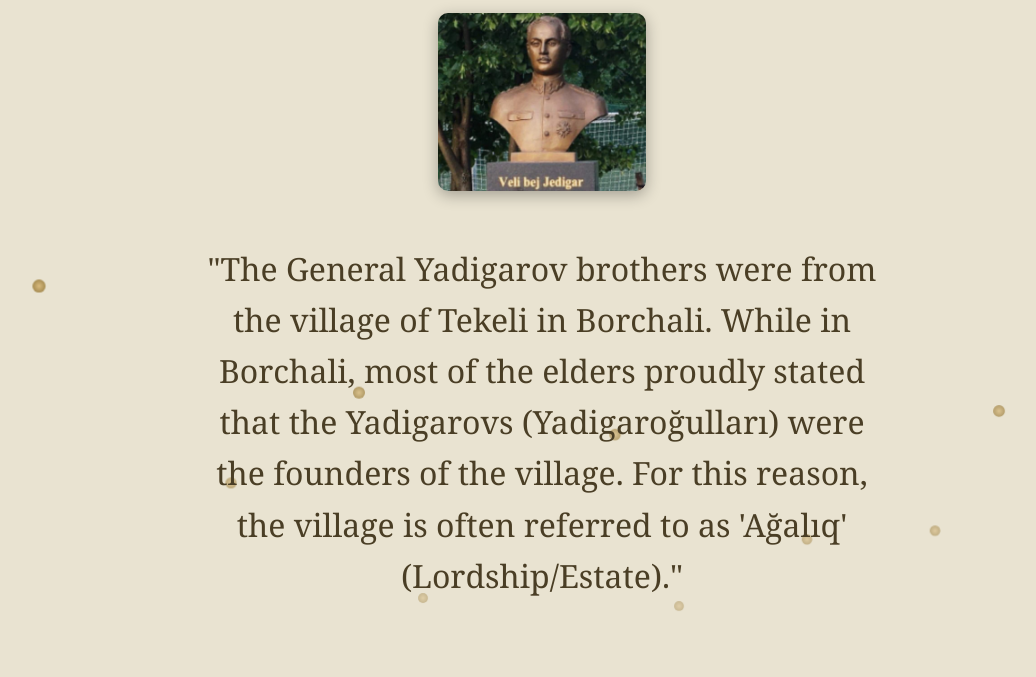
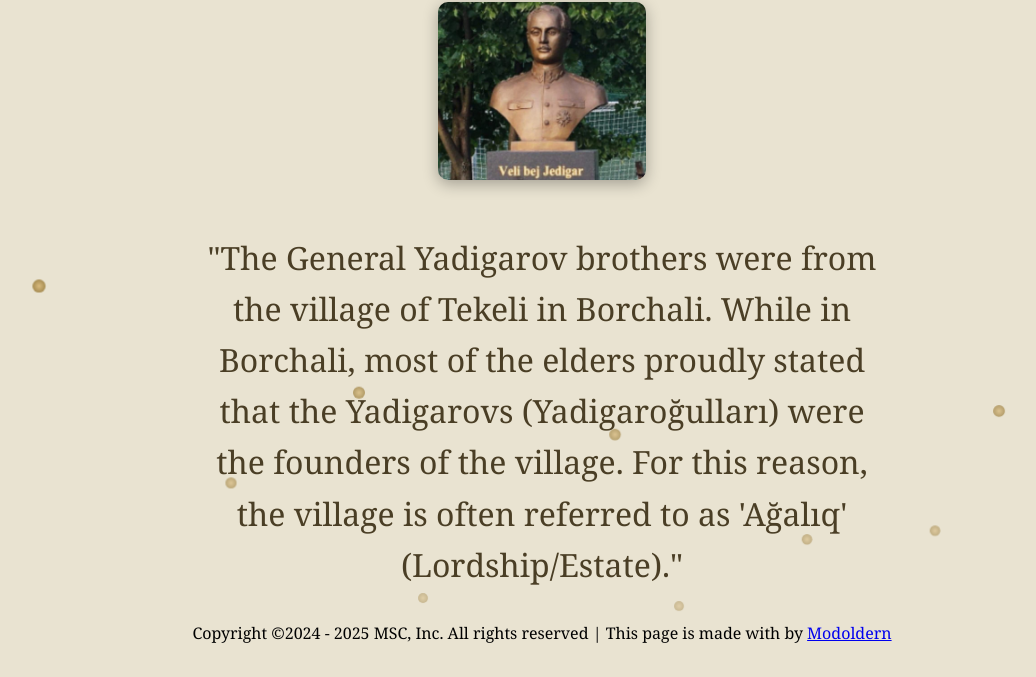
Before and after one commit to modoldern/yadigarovlar.org, a plain HTML site: page index.html in a window 1280 px wide. Shown: the part 123-800 px from the top of the page, without its empty margins (98-1134 px from the left). Drawn offline with Linux system fonts and the light colour scheme.

Commit message:
Update footer content and adjust CSS overflow property

```diff
--- a/index.html
+++ b/index.html
@@ -30,9 +30,13 @@
                 were the founders of the village. For this reason, the village is often referred to as
                 'Ağalıq' (Lordship/Estate)."
             </p>
+            <div>Copyright ©2024 - 2025 MSC, Inc. All rights reserved
+                | This page is made with by <a href="https://github.com/modoldern" target="_blank">Modoldern</a>
+            </div>
+        </div>
 
-        </div>
     </div>
+
 
 </body>
 
--- a/style.css
+++ b/style.css
@@ -3,7 +3,7 @@ body {
     padding: 0;
     font-family: "Georgia", serif;
     background: #e9e3d1;
-    overflow-x: hidden;
+    overflow: hidden;
     position: relative;
     height: 100vh;
 }
@@ -126,6 +126,7 @@ body {
     flex-direction: column;
     align-items: center;
     height: 100vh;
+
 }
 
 .title {
```
